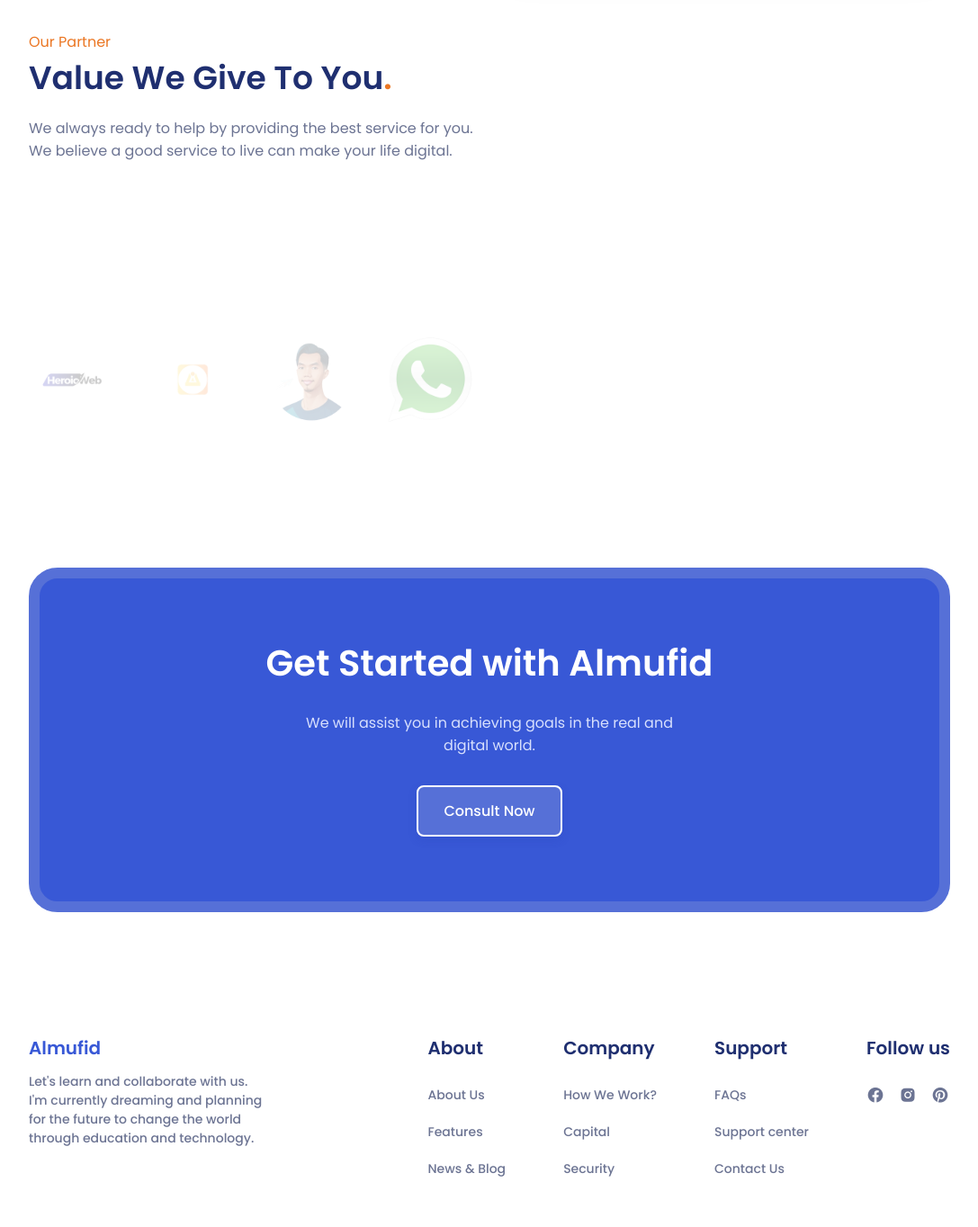
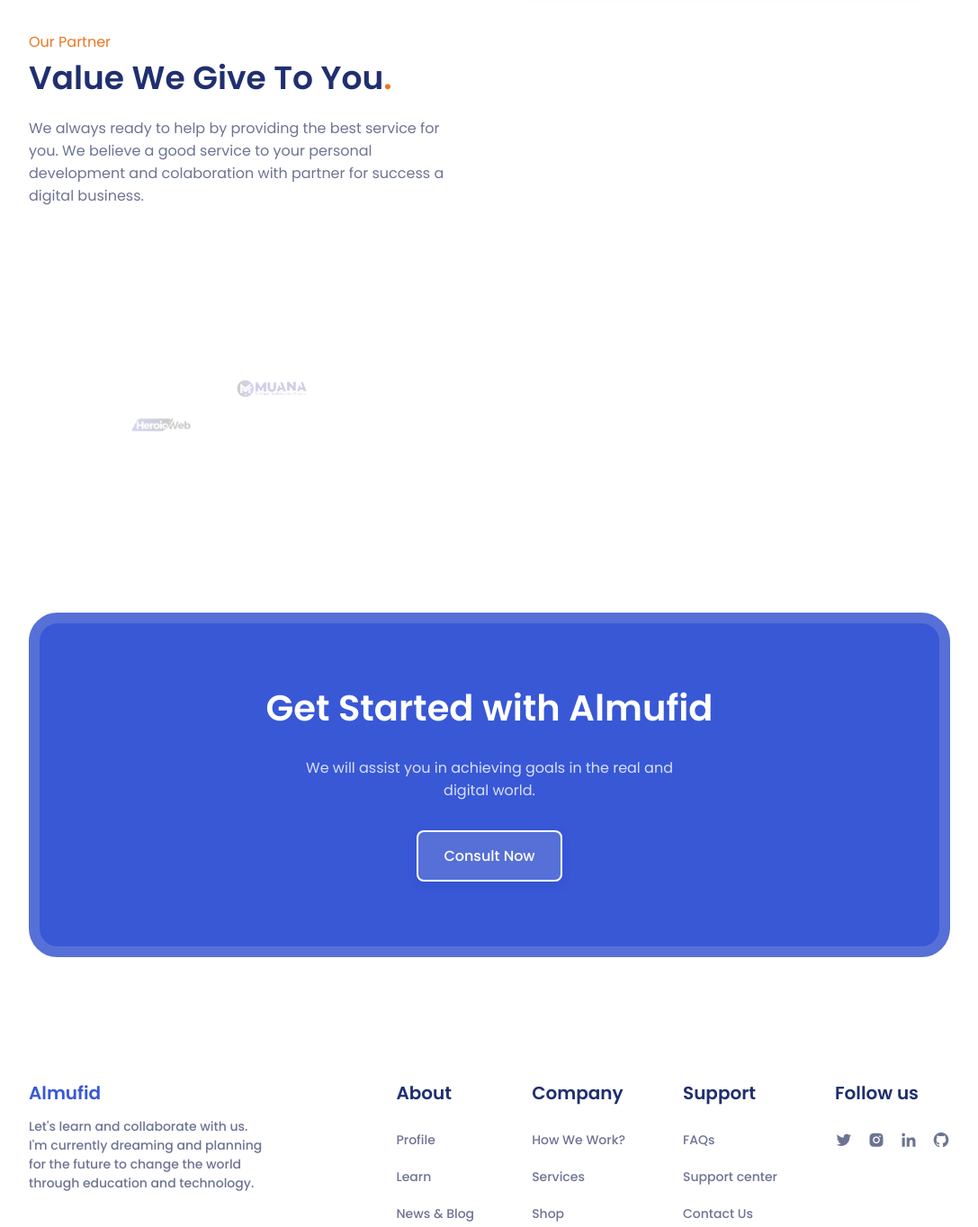
Before and after one commit to themufid/almufid.portfolio, a plain HTML site: page index.html in a window 1280 px wide. Shown: the part 1080-2444 px from the top of the page at 90% size, without its empty margins (96-1183 px from the left). Drawn offline with nearby package versions, Linux system fonts and the light colour scheme.

Commit message:
updateRute

```diff
--- a/assets/css/styles.css
+++ b/assets/css/styles.css
@@ -441,10 +441,16 @@ body.dark-theme {
 }
 
 .logos__img img {
-  height: 60px;
+  height: 90px;
   opacity: .2;
   transition: .3s;
 }
+
+.logos__mmt img {
+    height: 20px;
+    opacity: .2;
+    transition: .3s;
+  }
 
 .logos__img img:hover {
   opacity: .6;
--- a/index.html
+++ b/index.html
@@ -151,21 +151,16 @@
                         </h2>
                         <p class="value__description">
                             We always ready to help by providing the best service for you.
-                            We believe a good service to live can make your life digital.
+                            We believe a good service to your personal development and
+                            colaboration with partner for success a digital business.
                         </p>
                         <section class="logos section">
                             <div class="logos__container container grid">
                                 <div class="logos__img">
-                                    <img src="assets/img/heroic.png" alt="">
+                                    <img src="assets/img/heroic.png" alt="Jasa Website">
                                 </div>
-                                <div class="logos__img">
-                                    <img src="assets/img/logo-almufid.png" alt="">
-                                </div>
-                                <div class="logos__img">
-                                    <img src="assets/img/hero.png" alt="Dr Cyber">
-                                </div>
-                                <div class="logos__img">
-                                    <img src="assets/img/whatsapp-icon.png" alt="Muana">
+                                <div class="logos__mmt">
+                                    <img src="assets/img/logo-muana.png" alt="Jasa Bimbel">
                                 </div>
                             </div>
                         </section>
@@ -189,7 +184,6 @@
         </section>
     </main>
 
-    <!--==================== FOOTER ====================-->
     <footer class="footer section">
         <div class="footer__container container grid">
             <div>
@@ -212,13 +206,13 @@
 
                     <ul class="footer__links">
                         <li>
-                            <a href="#" class="footer__link">About Us</a>
+                            <a href="https://rodhi.vercel.app" class="footer__link">Profile</a>
                         </li>
                         <li>
-                            <a href="#" class="footer__link">Features</a>
+                            <a href="/learn" class="footer__link">Learn</a>
                         </li>
                         <li>
-                            <a href="#" class="footer__link">News & Blog</a>
+                            <a href="https://medium.com/@almufid.blog" class="footer__link">News & Blog</a>
                         </li>
                     </ul>
                 </div>
@@ -233,10 +227,10 @@
                             <a href="#" class="footer__link">How We Work?</a>
                         </li>
                         <li>
-                            <a href="#" class="footer__link">Capital</a>
+                            <a href="#" class="footer__link">Services</a>
                         </li>
                         <li>
-                            <a href="#" class="footer__link">Security</a>
+                            <a href="#" class="footer__link">Shop</a>
                         </li>
                     </ul>
                 </div>
@@ -265,14 +259,17 @@
                     </h3>
 
                     <ul class="footer__social">
-                        <a href="https://www.facebook.com/" target="_blank" class="footer__social-link">
-                            <i class='bx bxl-facebook-circle'></i>
+                        <a href="https://www.x.com/themufiddev" target="_blank" class="footer__social-link">
+                            <i class='bx bxl-twitter'></i>
                         </a>
-                        <a href="https://www.instagram.com/" target="_blank" class="footer__social-link">
+                        <a href="https://www.instagram.com/themufiddev" target="_blank" class="footer__social-link">
                             <i class='bx bxl-instagram-alt'></i>
                         </a>
-                        <a href="https://www.pinterest.com/" target="_blank" class="footer__social-link">
-                            <i class='bx bxl-pinterest'></i>
+                        <a href="https://www.linkedin.com/in/rodhifaisalmufid" target="_blank" class="footer__social-link">
+                            <i class='bx bxl-linkedin'></i>
+                        </a>
+                        <a href="https://www.github.com/themufid" target="_blank" class="footer__social-link">
+                            <i class='bx bxl-github'></i>
                         </a>
                     </ul>
                 </div>
```
Also changed, not shown: assets/img/logo-muana.png (added).
